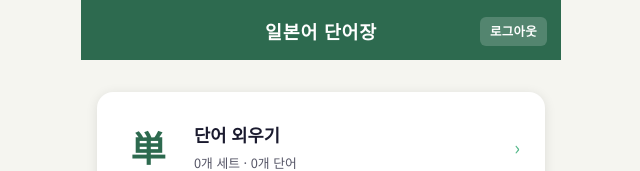
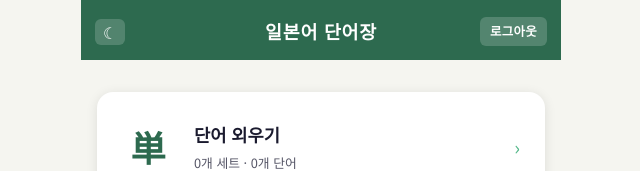
Before and after one commit to sonbuwon/VocaBookJapanese, a Next.js app: page / in a window 1280 px wide. Shown: the top 171 px of the page, without its empty margins (319-959 px from the left). Built offline with nearby package versions, Linux system fonts and the light colour scheme; no server answers; the database is empty.

Commit message:
다크모드 기능

```diff
--- a/src/app/globals.css
+++ b/src/app/globals.css
@@ -14,6 +14,20 @@
   --btn-bg: #eaf3ec;
   --btn-active-bg: #2d6a4f;
   --btn-active-text: #ffffff;
+}
+
+[data-theme="dark"] {
+  --primary: #52b788;
+  --primary-light: #74c69d;
+  --bg: #121220;
+  --card-bg: #1e1e30;
+  --text: #e8e8f0;
+  --text-sub: #8888a0;
+  --border: #2e2e44;
+  --shadow: rgba(0,0,0,0.45);
+  --btn-bg: #1e2e28;
+  --btn-active-bg: #52b788;
+  --btn-active-text: #121220;
 }
 
 * {
--- a/src/app/layout.tsx
+++ b/src/app/layout.tsx
@@ -19,6 +19,9 @@ export default function RootLayout({
 }) {
   return (
     <html lang="ko">
+      <head>
+        <script dangerouslySetInnerHTML={{ __html: `try{if(localStorage.getItem('theme')==='dark')document.documentElement.setAttribute('data-theme','dark')}catch(e){}` }} />
+      </head>
       <body className={notoSansKR.className}>{children}</body>
     </html>
   )
--- a/src/components/AppShell.tsx
+++ b/src/components/AppShell.tsx
@@ -34,6 +34,24 @@ export default function AppShell({
   isAdmin,
 }: AppShellProps) {
   useInactivityLogout()
+
+  const [isDark, setIsDark] = useState(false)
+
+  useEffect(() => {
+    setIsDark(document.documentElement.getAttribute('data-theme') === 'dark')
+  }, [])
+
+  const toggleTheme = () => {
+    const next = !isDark
+    setIsDark(next)
+    if (next) {
+      document.documentElement.setAttribute('data-theme', 'dark')
+      localStorage.setItem('theme', 'dark')
+    } else {
+      document.documentElement.removeAttribute('data-theme')
+      localStorage.setItem('theme', 'light')
+    }
+  }
 
   const [appScreen, setAppScreen] = useState<AppScreen>('menu')
   const [studyType, setStudyType] = useState<StudyType>('word')
@@ -128,6 +146,8 @@ export default function AppShell({
         showLogout={appScreen === 'menu'}
         showHome={appScreen !== 'menu'}
         onHome={() => setAppScreen('menu')}
+        isDark={isDark}
+        onToggleTheme={toggleTheme}
       />
 
       {appScreen === 'menu' && (
--- a/src/components/Header.tsx
+++ b/src/components/Header.tsx
@@ -9,9 +9,11 @@ interface HeaderProps {
   showLogout?: boolean
   showHome?: boolean
   onHome?: () => void
+  isDark?: boolean
+  onToggleTheme?: () => void
 }
 
-export default function Header({ title, showBack, onBack, showLogout, showHome, onHome }: HeaderProps) {
+export default function Header({ title, showBack, onBack, showLogout, showHome, onHome, isDark, onToggleTheme }: HeaderProps) {
   return (
     <header style={{
       width: '100%',
@@ -23,6 +25,7 @@ export default function Header({ title, showBack, onBack, showLogout, showHome,
       gap: '10px',
       position: 'relative',
     }}>
+      {showBack ? (
         <button
           onClick={onBack}
           style={{
@@ -36,11 +39,30 @@ export default function Header({ title, showBack, onBack, showLogout, showHome,
             lineHeight: 1,
             padding: '4px 6px',
             borderRadius: '6px',
-          visibility: showBack ? 'visible' : 'hidden',
           }}
         >
           ←
         </button>
+      ) : (
+        <button
+          onClick={onToggleTheme}
+          title={isDark ? '라이트 모드' : '다크 모드'}
+          style={{
+            position: 'absolute',
+            left: '14px',
+            background: 'rgba(255,255,255,0.18)',
+            border: 'none',
+            color: '#fff',
+            fontSize: '1.0rem',
+            cursor: 'pointer',
+            lineHeight: 1,
+            padding: '5px 8px',
+            borderRadius: '6px',
+          }}
+        >
+          {isDark ? '☀' : '☾'}
+        </button>
+      )}
       <h1 style={{
         flex: 1,
         fontSize: '1.15rem',
```
Lines whose indentation alone changed are shown as unchanged.
